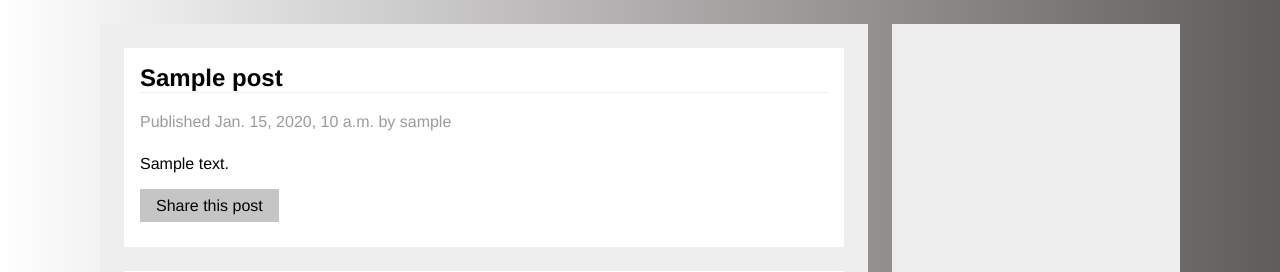
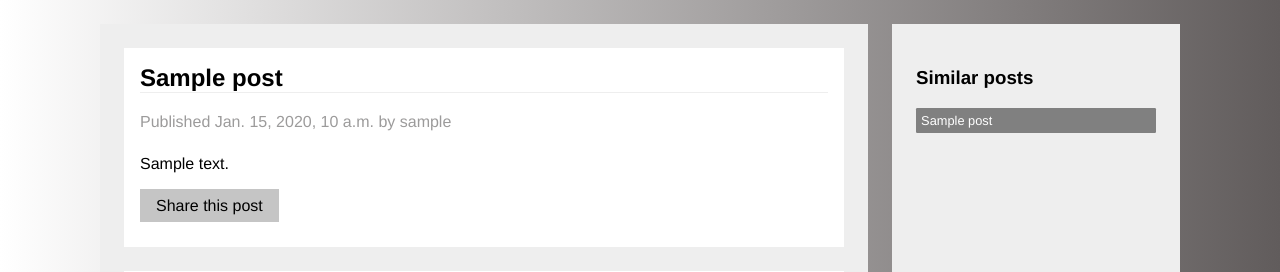
Before and after one commit to DevShasa/django-3-by-example-blog, a Django app: template blog/templates/blog/post/detail.html in a window 1280 px wide. Shown: the part 84-356 px from the top of the page. Run offline with Django 3.2, Linux system fonts and the light colour scheme; tables that the repository leaves empty hold one stand-in row (values such as "Sample post"); the template is opened without the code that fills it: values that come from a table or form of the project are taken from there, most other values are stand-ins (such as "Sample title", 1, 10 or a date in 2020).

Commit message:
it wirks dont touch anything!!

```diff
--- a/blog/admin.py
+++ b/blog/admin.py
@@ -1,5 +1,6 @@
 from django.contrib import admin
 from .models import Post, Comment
+
 
 # Register your models here.
 @admin.register(Post) # this decorator is similar to admin.site.register()
--- a/blog/static/css/styles.css
+++ b/blog/static/css/styles.css
@@ -95,6 +95,30 @@ header{
 .blog-button:hover{
     background-color: rgb(155, 153, 153);
 }
+.tags{
+    font-size: 0.8rem;
+    background-color: grey;
+    color:white;
+    padding: 0.4em;
+    border-radius: 0.1em;
+    text-decoration: none;
+    cursor: pointer;
+}
+/*
+Apply styling only amongst the tags
+.tag-div > a + a{
+.tag-div > .tags + .tags{
+*/
+.tag-div{
+    margin: 0.5em 0 0 0;
+}
+.tag-div > * + *{
+    margin-left: 0.5em;
+}
+.tags:hover{
+    background-color: rgb(109, 108, 108);
+}
+
 /*The blog button that opens the modal has id=open so we can target is using
 the ruleset below */
 #open{
@@ -194,3 +218,16 @@ input[type=submit]:hover{
     border-radius: 0.2em
 
 }
+
+/*Sidebar styles*/
+.detail-sidebar-link{
+    display: block;
+    text-decoration: none;
+    font-size: 0.8rem;
+    background-color: grey;
+    color:white;
+    padding: 0.4em;
+    border-radius: 0.1em;
+    text-decoration: none;
+    cursor: pointer;
+}
--- a/blog/templates/blog/base.html
+++ b/blog/templates/blog/base.html
@@ -17,7 +17,10 @@
                 {% block content %}
                 {% endblock content %}
             </div>
-            <div class="sidebar tile"> </div>
+            <div class="sidebar tile">
+                {% block sidebar %}
+                {% endblock sidebar %}
+            </div>
         </div>
     {% block javascript %}
     {% endblock javascript %}
--- a/blog/templates/blog/post/detail.html
+++ b/blog/templates/blog/post/detail.html
@@ -17,6 +17,7 @@
         </p>
     </div>
 
+    {% comment %} the list of comments for each article {% endcomment %}
     <div class="comment-list">
         <h2>
             Comments
@@ -38,6 +39,7 @@
         {% endfor %}
     </div>
 
+    {% comment %} the form to display the comments  {% endcomment %}
     <div class="modal" id="modal">
         <div class = "modal-backdrop"></div>
         <div class="modal-body">
@@ -75,3 +77,12 @@
         })
     </script>
 {% endblock javascript %}
+
+{% block sidebar %}
+    <h3>Similar posts</h3>
+    {% for post in similar_posts %}
+        <a href="{{ post.get_absolute_url }}" class="detail-sidebar-link">
+            {{ post.title }}
+        </a>
+    {% endfor %}
+{% endblock sidebar %}
--- a/blog/urls.py
+++ b/blog/urls.py
@@ -3,8 +3,9 @@ from . import views
 
 app_name = 'blog'
 urlpatterns = [
-    # path('', views.post_list, name = 'post_list'),
-    path('', views.PostListView.as_view(), name = "post_list"),
+    path('', views.post_list, name = 'post_list'),
+    path('tag/<slug:tag_slug>/', views.post_list, name='post_list_by_tag'),
+    # path('', views.PostListView.as_view(), name = "post_list"),
     # <> are path converters convert url into variables
     path('<int:year>/<int:month>/<int:day>/<slug:post>/', views.post_detail, name="post_detail"),
     path('<int:post_id>/share/', views.post_share, name='post_share')
```
Also changed, not shown: blog/templates/blog/post/list.html (+26 -4 lines), blog/views.py (+62 -29 lines).
